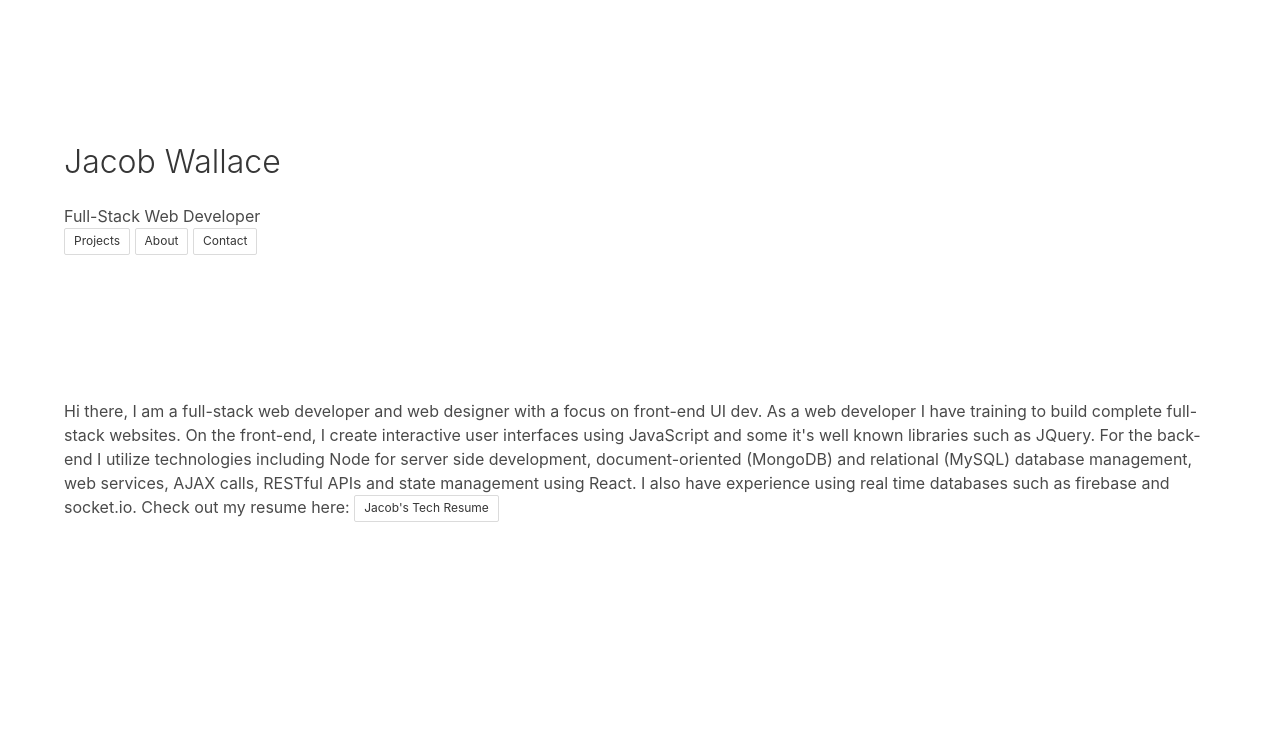
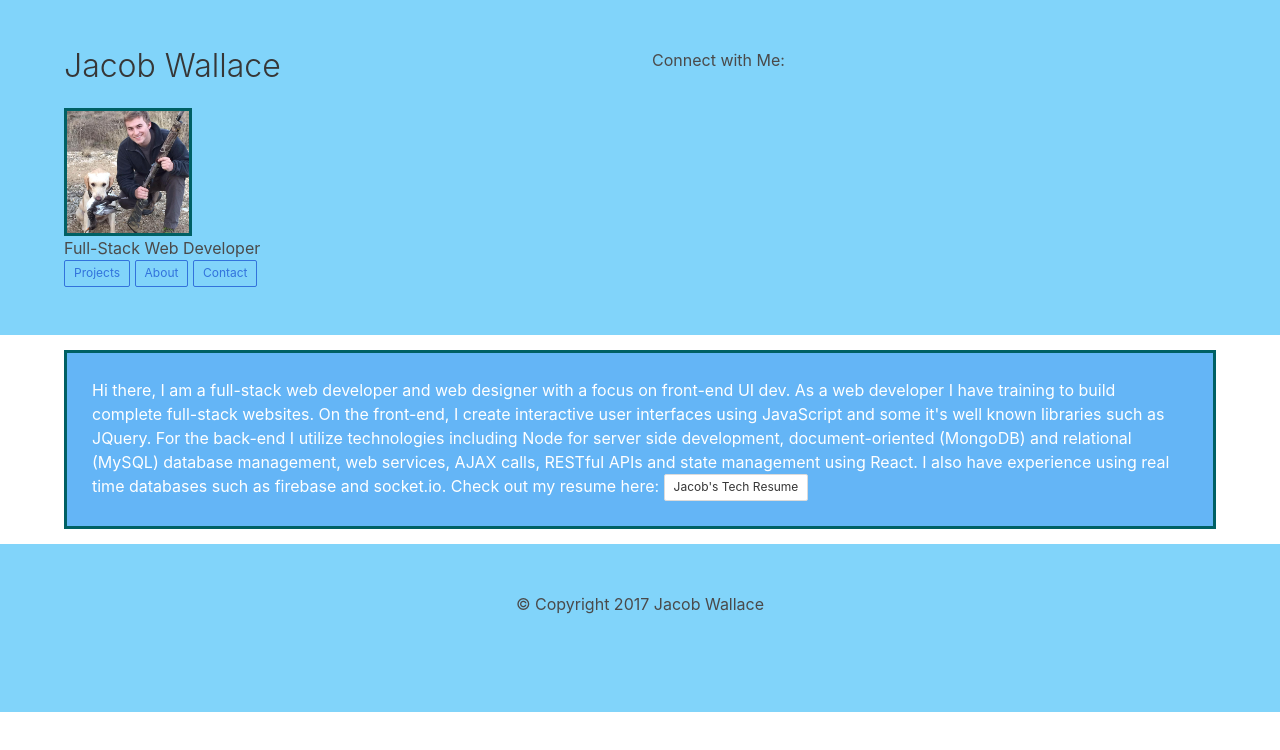
Before and after one commit to jjwall/portfolio, a website: page public/about.html in a window 1280 px wide. Drawn offline with Linux system fonts and the light colour scheme.

Commit message:
Started styling

```diff
--- a/public/about.html
+++ b/public/about.html
@@ -7,18 +7,36 @@
 		<script type = "text/javascript" src="/assets/lib/jquery-3.2.1.min.js"></script>
 		<!--link to bulma library-->
 		<link type="text/css" rel="stylesheet" href="/assets/lib/bulma.css">
-		<!-- <link rel="stylesheet" type="text/css" href="/css/index.css"> -->
+		<!--link to about css file-->
+		<link rel="stylesheet" type="text/css" href="/assets/style/about.css">
 	</head>
 <body>
 	<!-- 	Main page header 	-->
-	<section class="hero is-medium gig-banner">
+	<section class="hero is-small gig-banner">
 		<div class="hero-body">
 			<div class="container">
-				<h1 class="title">Jacob Wallace</h1>
-				<h2>Full-Stack Web Developer</h2>
-				<button class="button is-small index-button" id = "projects">Projects</button>
-				<button class="button is-small index-button" id = "about">About</button>
-				<button class="button is-small index-button" id = "contact">Contact</button>
+				<div class="columns">
+					<div class="column">
+						<h1 class="title">Jacob Wallace</h1>
+						<figure class="image is-128x128 pic">
+  						<img src="assets/media/profile_pic.jpg">
+						</figure>
+						<h2>Full-Stack Web Developer</h2>
+						<button class="button is-small index-button is-info is-outlined" id = "projects">Projects</button>
+						<button class="button is-small index-button is-info is-outlined" id = "about">About</button>
+						<button class="button is-small index-button is-info is-outlined" id = "contact">Contact</button>
+					</div>
+					<!-- <div class="column is-one-third">
+						<figure class="image is-128x128">
+  						<img src="http://bulma.io/images/placeholders/128x128.png">
+						</figure>
+					</div> -->
+					<div class="column">
+						<div id="connect">
+							Connect with Me:
+						</div>
+					</div>
+				</div>
 			</div>
 		</div>
 	</section>
@@ -33,6 +51,14 @@
 			</div>
 		</div>
 	</div>
+	<!-- Footer -->
+	<footer class="footer">
+		<div class="container">
+			<div class="content has-text-centered">
+				<p>&copy; Copyright 2017 Jacob Wallace</p>
+			</div>
+		</div>
+	</footer>
 	<!--link to index.js-->
 	<script type="text/javascript" src="/assets/javascript/about.js"></script>
 </body>
--- a/public/assets/javascript/about.js
+++ b/public/assets/javascript/about.js
@@ -3,4 +3,8 @@ $(document).ready(function(){
 		event.preventDefault();
 	 	window.open("/jacob-wallace-resume");
 	});
+	$("#projects").on("click", function(event){
+		event.preventDefault();
+	 	window.location.href = "/projects";
+	});
 });
--- /dev/null
+++ b/public/assets/style/about.css
@@ -0,0 +1,24 @@
+.gig-banner {
+  background-color: #81d4fa;
+}
+
+.everything {
+  background-color: #64b5f6;
+  color: white;
+  border-style: solid;
+  border-width: 3px;
+  border-color: #006064;
+  padding: 25px 25px 25px 25px;
+  margin-top: 15px;
+}
+
+.pic {
+  border-style: solid;
+  border-width: 3px;
+  border-color: #006064;
+}
+
+.footer {
+  background-color: #81d4fa;
+  margin-top: 15px;
+}
--- /dev/null
+++ b/public/assets/style/projects.css
@@ -0,0 +1,3 @@
+.gig-banner {
+  background-color: #00acc1;
+}
--- a/routes/html-routes.js
+++ b/routes/html-routes.js
@@ -5,13 +5,17 @@ var path = require("path");
 module.exports = function(app) {
 
 	app.get("/", function(req, res) {
-		res.sendFile(path.join(__dirname, "../public/index.html"));
+		res.sendFile(path.join(__dirname, "../public/projects.html"));
 	});
 
 	app.get("/about", function(req, res) {
 		res.sendFile(path.join(__dirname, "../public/about.html"));
 	});
 
+	app.get("/projects", function(req, res) {
+		res.sendFile(path.join(__dirname, "../public/projects.html"));
+	});
+
 	app.get("/jacob-wallace-resume", function(req, res) {
 		res.sendFile(path.join(__dirname, "../public/assets/media/jacob-tech-resume.pdf"));
 	});
```
Also changed, not shown: public/projects.html (renamed from public/index.html, +14 -5 lines), public/assets/javascript/projects.js (renamed from public/assets/javascript/index.js), public/assets/media/profile_pic.jpg (added), public/assets/style/contact.css (added).
